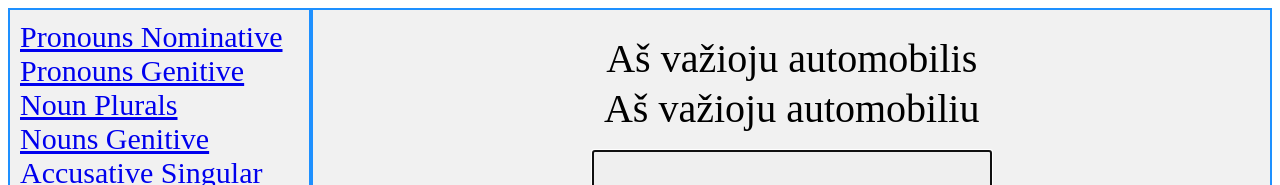
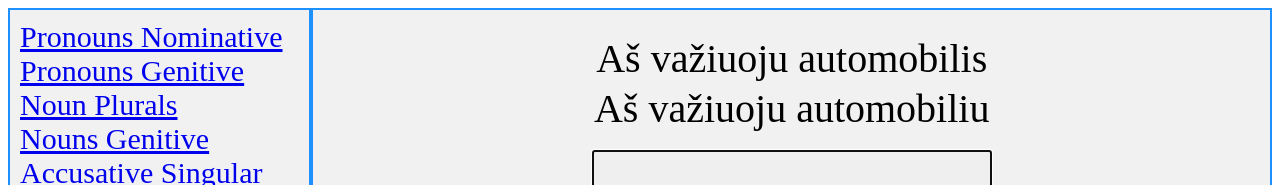
Before and after one commit to Oxoron/Oxoron.github.io, a plain HTML site: page NounInstrumentalSingular.html in a window 1280 px wide. Shown: the top 185 px of the page. Drawn offline with Linux system fonts and the light colour scheme.

Commit message:
Fix:#35 Mistype Resolved

```diff
--- a/NounInstrumentalSingular.html
+++ b/NounInstrumentalSingular.html
@@ -14,7 +14,7 @@
 			ButtonNext_OnPageLoad();
 			SetupArrayFunctions();
 
-			var samplesAsJson = '[{"Starter":"Aš važioju","NounToChange":"automobilis","En":"car","Group":"1","Answer":"Aš važioju automobiliu"},{"Starter":"Aš važioju","NounToChange":"dviratis","En":"bicycle","Group":"1","Answer":"Aš važioju dviračiu"},{"Starter":"Aš važioju","NounToChange":"paspirtukas","En":"scooter","Group":"1","Answer":"Aš važioju paspirtuku"},{"Starter":"Aš važioju","NounToChange":"autobusas","En":"bus","Group":"1","Answer":"Aš važioju autobusu"},{"Starter":"Aš važioju","NounToChange":"traukinys","En":"train","Group":"1","Answer":"Aš važioju traukiniu"},{"Starter":"Aš važioju","NounToChange":"lėktuvas","En":"airplane","Group":"1","Answer":"Aš važioju lėktuvu"},{"Starter":"Aš važioju","NounToChange":"troleibusas","En":"trolleybus","Group":"1","Answer":"Aš važioju troleibusu"},{"Starter":"Aš važioju","NounToChange":"laivas","En":"ship","Group":"1","Answer":"Aš važioju laivu"},{"Starter":"Aš važioju","NounToChange":"sraigtasparnis","En":"helicopter","Group":"1","Answer":"Aš važioju sraigtasparniu"},{"Starter":"Aš važioju","NounToChange":"oro balionas","En":"air balloon","Group":"1","Answer":"Aš važioju oro balionu"},{"Starter":"Aš važioju","NounToChange":"raketa","En":"rocket","Group":"1","Answer":"Aš važioju raketa"},{"Starter":"Aš važioju","NounToChange":"tramvajus","En":"tram","Group":"1","Answer":"Aš važioju tramvajumi"},' +
+			var samplesAsJson = '[{"Starter":"Aš važiuoju","NounToChange":"automobilis","En":"car","Group":"1","Answer":"Aš važiuoju automobiliu"},{"Starter":"Aš važiuoju","NounToChange":"dviratis","En":"bicycle","Group":"1","Answer":"Aš važiuoju dviračiu"},{"Starter":"Aš važiuoju","NounToChange":"paspirtukas","En":"scooter","Group":"1","Answer":"Aš važiuoju paspirtuku"},{"Starter":"Aš važiuoju","NounToChange":"autobusas","En":"bus","Group":"1","Answer":"Aš važiuoju autobusu"},{"Starter":"Aš važiuoju","NounToChange":"traukinys","En":"train","Group":"1","Answer":"Aš važiuoju traukiniu"},{"Starter":"Aš važiuoju","NounToChange":"lėktuvas","En":"airplane","Group":"1","Answer":"Aš važiuoju lėktuvu"},{"Starter":"Aš važiuoju","NounToChange":"troleibusas","En":"trolleybus","Group":"1","Answer":"Aš važiuoju troleibusu"},{"Starter":"Aš važiuoju","NounToChange":"laivas","En":"ship","Group":"1","Answer":"Aš važiuoju laivu"},{"Starter":"Aš važiuoju","NounToChange":"sraigtasparnis","En":"helicopter","Group":"1","Answer":"Aš važiuoju sraigtasparniu"},{"Starter":"Aš važiuoju","NounToChange":"oro balionas","En":"air balloon","Group":"1","Answer":"Aš važiuoju oro balionu"},{"Starter":"Aš važiuoju","NounToChange":"raketa","En":"rocket","Group":"1","Answer":"Aš važiuoju raketa"},{"Starter":"Aš važiuoju","NounToChange":"tramvajus","En":"tram","Group":"1","Answer":"Aš važiuoju tramvajumi"},' +
 				'{"Starter":"Po","NounToChange":"šaldytuvas","En":"fridge","Group":"2","Answer":"Po šaldytuvu"},{"Starter":"Po","NounToChange":"orkaitė","En":"oven","Group":"2","Answer":"Po orkaite"},{"Starter":"Po","NounToChange":"viryklė","En":"stove","Group":"2","Answer":"Po virykle"},{"Starter":"Po","NounToChange":"indaplovė","En":"dishwasher","Group":"2","Answer":"Po indaplove"},{"Starter":"Po","NounToChange":"skalbyklė","En":"washing machine","Group":"2","Answer":"Po skalbykle"},{"Starter":"Po","NounToChange":"džiovyklė","En":"dryer machine","Group":"2","Answer":"Po džiovykle"},{"Starter":"Po","NounToChange":"virdulys","En":"kettle","Group":"2","Answer":"Po virduliu"},{"Starter":"Po","NounToChange":"kavos aparatas","En":"coffee machine","Group":"2","Answer":"Po kavos aparatu"},{"Starter":"Po","NounToChange":"dulkių siurblys","En":"vacuum cleaner","Group":"2","Answer":"Po dulkių siurbliu"},{"Starter":"Po","NounToChange":"lygintuvas","En":"iron","Group":"2","Answer":"Po lygintuvu"},' +
 				'{"Starter":"Po","NounToChange":"lempa","En":"lamp","Group":"3","Answer":"Po lempa"},{"Starter":"Po","NounToChange":"televizorius","En":"TV","Group":"3","Answer":"Po televizoriumi"}]';
 
@@ -122,8 +122,8 @@
 
 			<div id="exercise" class="exercise">
 				<div id='table' class='content'>
-					<div id='Question'>	Aš važioju automobilis	</div>
-					<div id='Answer'>	Aš važioju automobiliu	</div>
+					<div id='Question'>	Aš važiuoju automobilis	</div>
+					<div id='Answer'>	Aš važiuoju automobiliu	</div>
 					<div id='Button'>
 						<button id='NextActionButton'
 							onclick="onNextActionButtonClick()">
```
